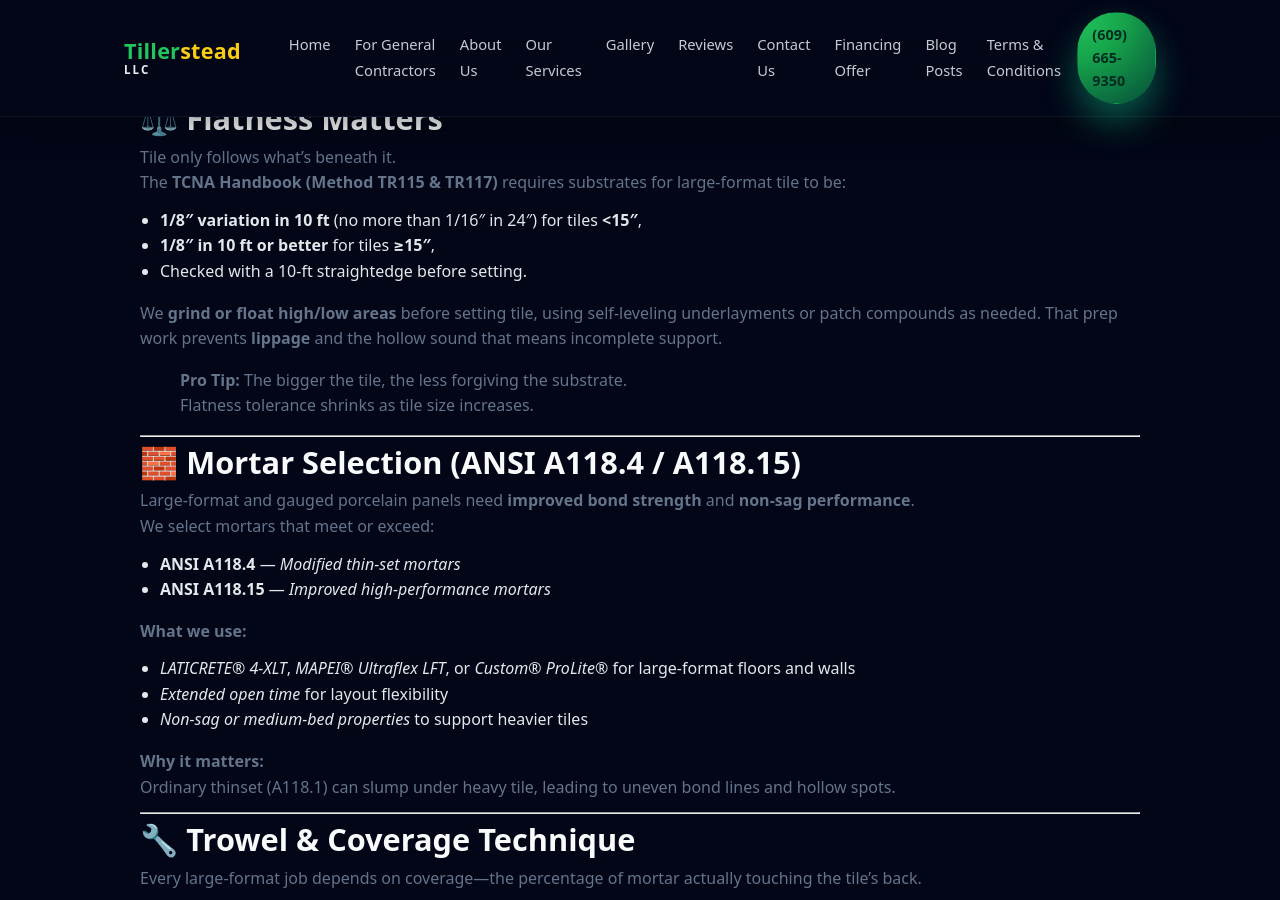
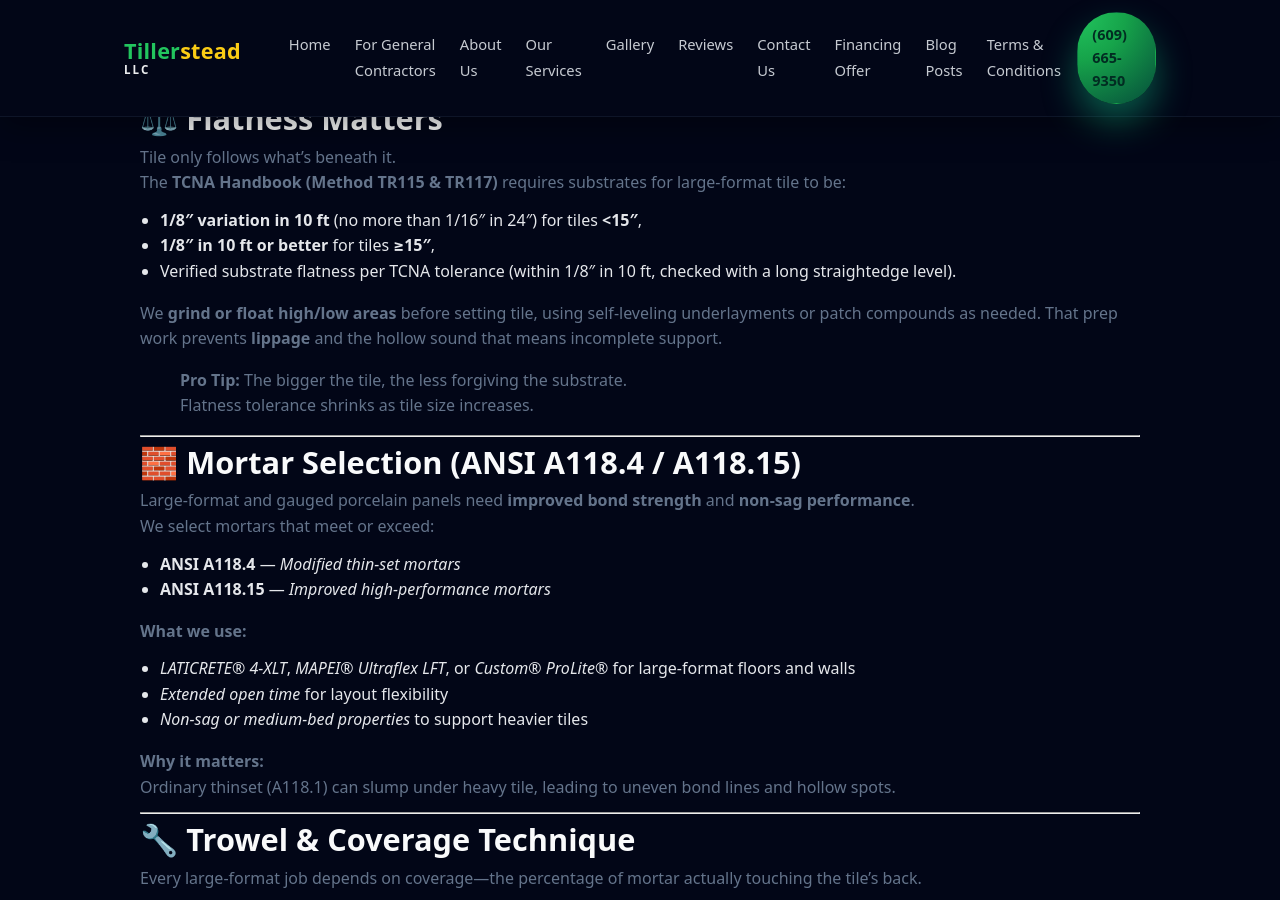
Before and after one commit to XTX33/Tillerstead-site, a Jekyll site: the page built from _posts/2025-11-09-large-format-tile-flatness-mortars-trowels.md, in a window 1280 px wide and 900 px high, scrolled down 777 px. Built offline with Jekyll 4.4.1, drawn with Linux system fonts in a browser that asks for light colours.

Commit message:
Revise substrate flatness verification method
Updated verification method for substrate flatness to align with TCNA standards.

```diff
--- a/_posts/2025-11-09-large-format-tile-flatness-mortars-trowels.md
+++ b/_posts/2025-11-09-large-format-tile-flatness-mortars-trowels.md
@@ -17,7 +17,7 @@ The **TCNA Handbook (Method TR115 & TR117)** requires substrates for large-forma
 
 - **1/8″ variation in 10 ft** (no more than 1/16″ in 24″) for tiles **<15″**,
 - **1/8″ in 10 ft or better** for tiles **≥15″**,
-- Checked with a 10-ft straightedge before setting.
+- Verified substrate flatness per TCNA tolerance (within 1/8″ in 10 ft, checked with a long straightedge level).
 
 We **grind or float high/low areas** before setting tile, using self-leveling underlayments or patch compounds as needed. That prep work prevents **lippage** and the hollow sound that means incomplete support.
 
```
